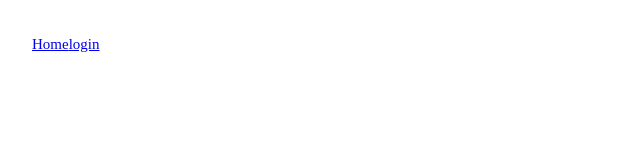
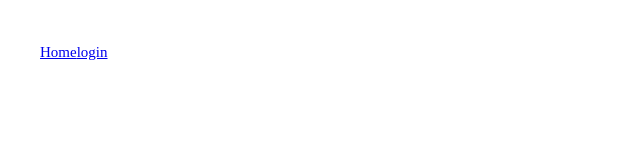
Before and after one commit to BeatsuDev/let, a Vue app in the folder frontend/: page / in a window 1280 px wide. Shown: the top 160 px of the page, without its empty margins (0-640 px from the left). Built offline with nearby package versions, Linux system fonts and the light colour scheme.

Commit message:
chore: remove more unecessary css

```diff
--- a/frontend/src/assets/base.css
+++ b/frontend/src/assets/base.css
@@ -39,15 +39,6 @@
   --vt-c-danger: #f70808;
 }
 
-*,
-*::before,
-*::after {
-  box-sizing: border-box;
-  margin: 0;
-  position: relative;
-  font-weight: normal;
-}
-
 body {
   min-height: 100vh;
   background: var(--color-background);
--- a/frontend/src/assets/text.css
+++ b/frontend/src/assets/text.css
@@ -12,7 +12,7 @@
   margin: 0;
 }
 
-.test-paragraph {
+.text-paragraph {
   font-size: 1.5rem;
   font-weight: 400;
   line-height: 1.2;
```
